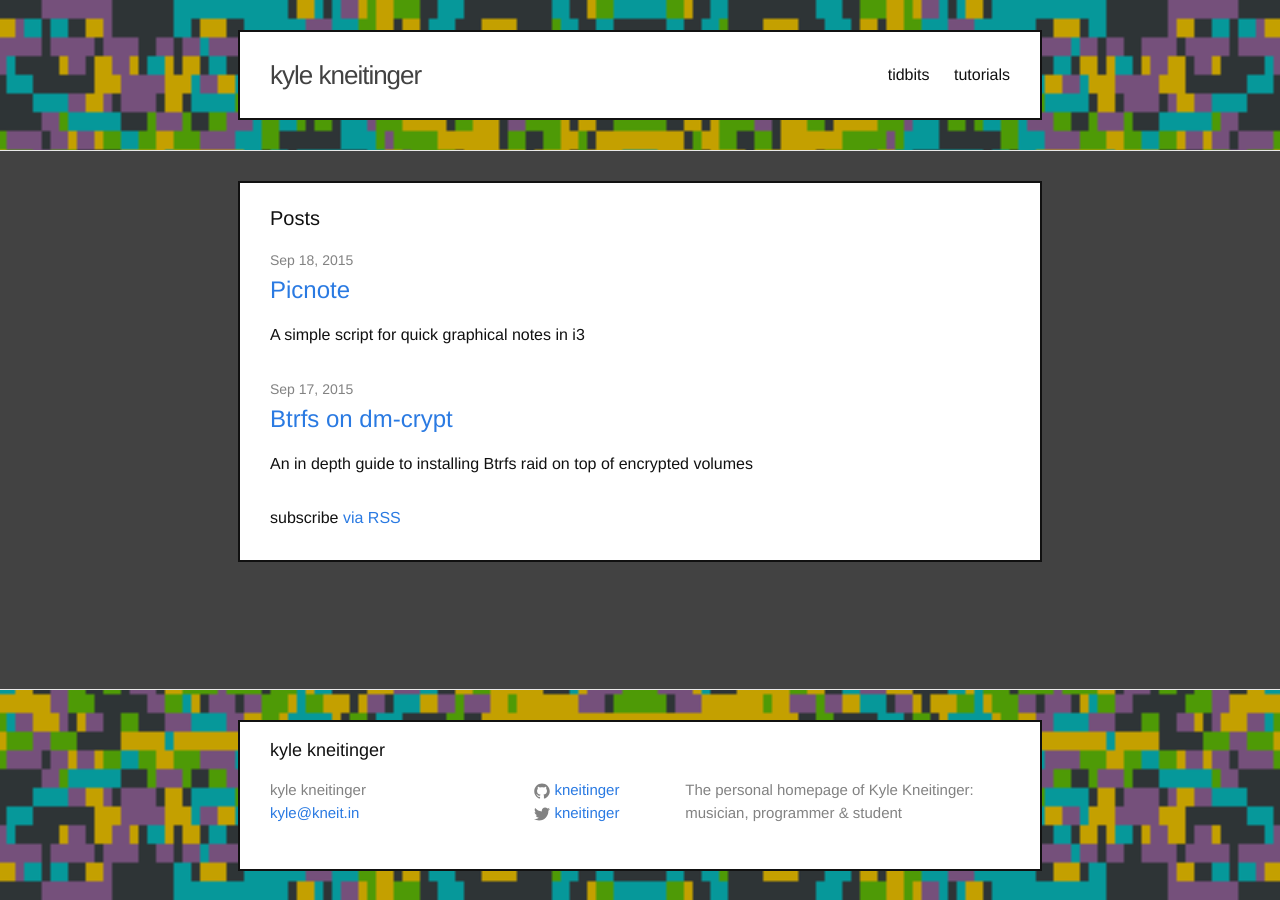
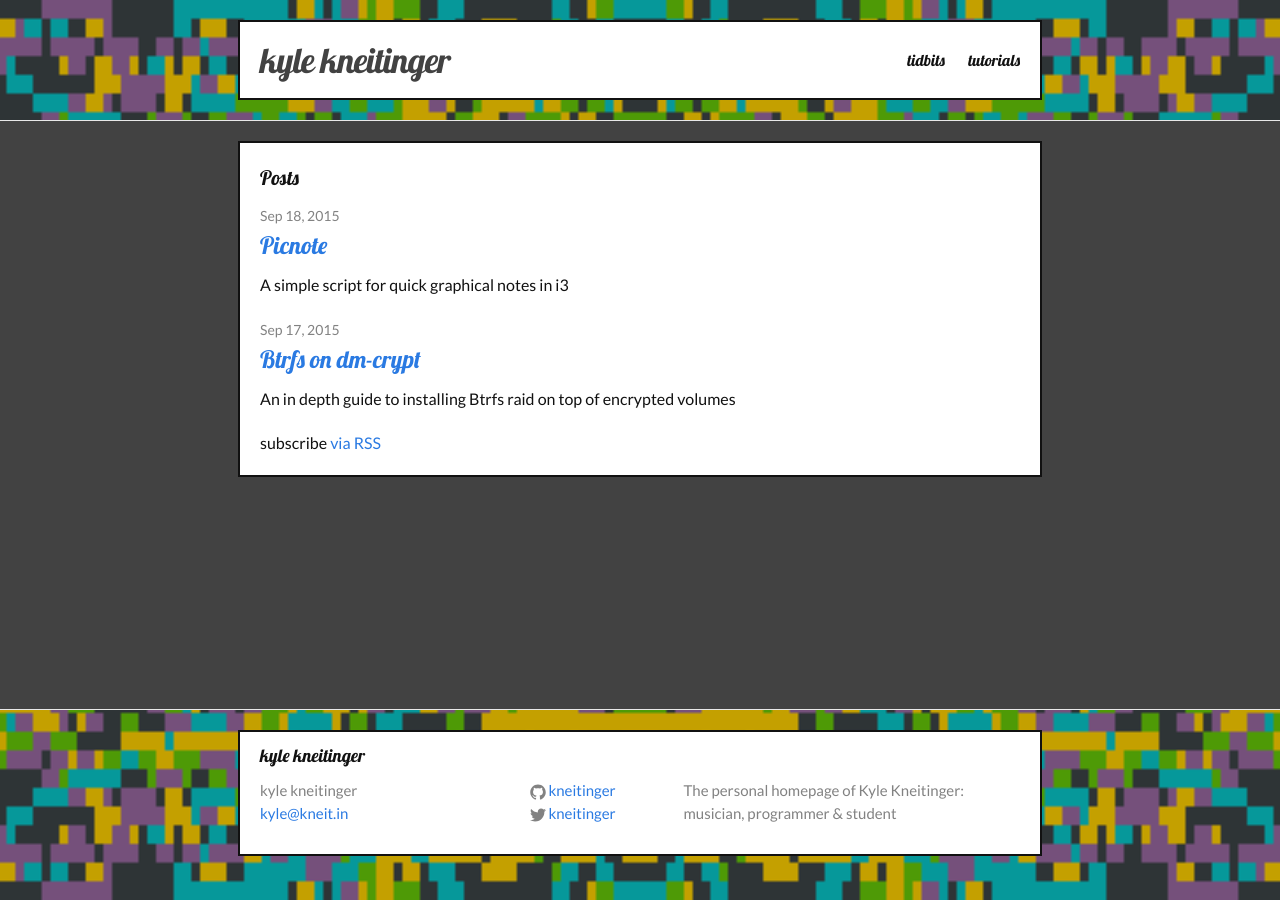
Before and after one commit to kneitinger/kneitinger.github.io, a Jekyll site: the page built from index.html, in a window 1280 px wide. Built offline with Jekyll 4.4.1, drawn with Linux system fonts in a browser that asks for light colours.

Commit message:
Revamped Style

```diff
--- a/_sass/_base.scss
+++ b/_sass/_base.scss
@@ -90,6 +90,7 @@ li {
  * Headings
  */
 h1, h2, h3, h4, h5, h6 {
+    font-family: $head-font-family;
     font-weight: $base-font-weight;
 }
 
@@ -174,6 +175,8 @@ table {
     border-collapse: collapse;
     margin-left:auto;
     margin-right:auto;
+    margin-bottom: $spacing-unit;
+    margin-top: $spacing-unit;
     text-align: center;
 }
 
--- a/_sass/_layout.scss
+++ b/_sass/_layout.scss
@@ -3,6 +3,7 @@
  */
 .site-header {
     //min-height: 56px;
+    font-family: $head-font-family;
 
     background-image: url("../banner.png");
     background-repeat: repeat-x;
@@ -17,8 +18,8 @@
 }
 
 .site-title {
-    font-size: 26px;
-    font-weight: 300;
+    font-size: 35px;
+    font-weight: 400;
     line-height: 56px;
     letter-spacing: -1px;
     margin-bottom: 0;
@@ -196,7 +197,7 @@
 .container:after {
     content: "";
     display: block;
-    padding-bottom: 180px + $spacing-unit;
+    padding-bottom: 150px + $spacing-unit + $spacing-unit;
 
 }
 
--- a/css/main.scss
+++ b/css/main.scss
@@ -3,16 +3,22 @@
 ---
 @charset "utf-8";
 
+@import url(https://fonts.googleapis.com/css?family=Lato:400,700,400italic,700italic);
+@import url(https://fonts.googleapis.com/css?family=Lobster);
+
 
 
 // Our variables
-$base-font-family: "Helvetica Neue", Helvetica, Arial, sans-serif;
+//$base-font-family: "Helvetica Neue", Helvetica, Arial, sans-serif;
+$base-font-family: "Lato", sans-serif;
+//$head-font-family: "Lobster Two", cursive;
+$head-font-family: 'Lobster', cursive;
 $base-font-size:   16px;
 $base-font-weight: 400;
 $small-font-size:  $base-font-size * 0.875;
 $base-line-height: 1.5;
 
-$spacing-unit:     30px;
+$spacing-unit:     20px;
 
 $grey-color:       #828282;
 $grey-color-light: lighten($grey-color, 40%);
```
